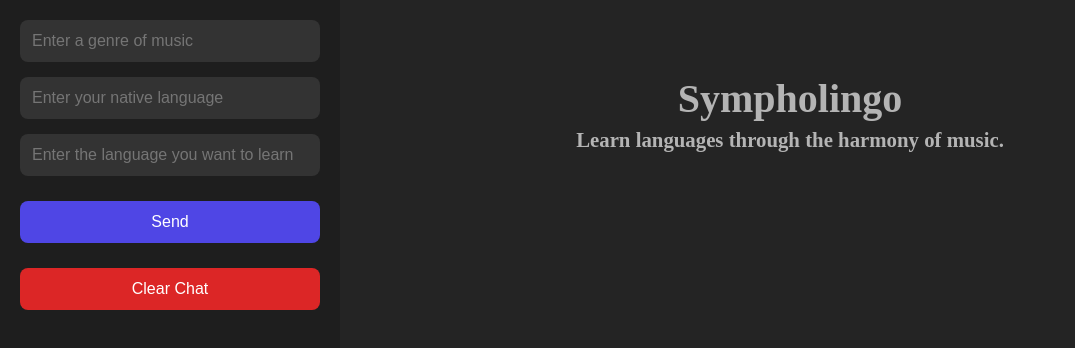
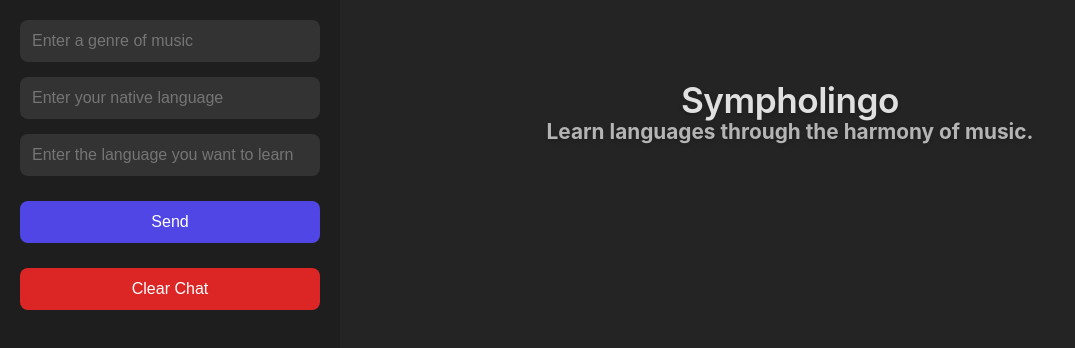
Before and after one commit to KhangMBui/Sympholingo, a React (Vite) app in the folder frontend/: page / in a window 1280 px wide. Shown: the top 348 px of the page, without its empty margins (0-1075 px from the left). Built offline with nearby package versions, Linux system fonts and the light colour scheme.

Commit message:
better font styling

```diff
--- a/frontend/src/App.css
+++ b/frontend/src/App.css
@@ -14,6 +14,12 @@
 ::-webkit-scrollbar-thumb {
   background: #666;
   border-radius: 4px;
+}
+
+body {
+  font-family: -apple-system, BlinkMacSystemFont, 'Segoe UI', Roboto, Oxygen,
+    Ubuntu, Cantarell, 'Open Sans', 'Helvetica Neue', sans-serif;
+  line-height: 1.6;
 }
 
 .app {
@@ -51,6 +57,8 @@
   align-items: center;
   flex-direction: column;
   padding: 20px;
+  font-family: inherit; /* Ensure font consistency */
+  text-shadow: 0 2px 4px rgba(0, 0, 0, 0.2);
 }
 
 .chat-content {
@@ -59,12 +67,17 @@
   display: flex;
   flex-direction: column;
   gap: 15px;
+  font-size: 1.05rem;
+  padding-top: 15px;
 }
 
 .app-title {
-  color: #b4b4b4;
-  font-size: 2.5em;
   text-align: center;
+  color: #e0e0e0;
+  font-size: 2.2rem;
+  font-weight: 600;
+  letter-spacing: -0.5px;
+  margin-bottom: 0.5rem;
 }
 
 .app-description {
@@ -82,6 +95,11 @@
   margin-bottom: 15px;
   max-width: 80%;
   word-break: break-word;
+  font-size: 1rem;
+  line-height: 1.7;
+  letter-spacing: 0.2px;
+  padding: 15px 20px;
+  margin-bottom: 12px;
 }
 
 .user-message {
@@ -92,7 +110,7 @@
 
 .bot-message {
   align-self: flex-start;
-  background-color: #333;
+  background-color: #2d2d2d;
 }
 
 .sidebar-input {
```
